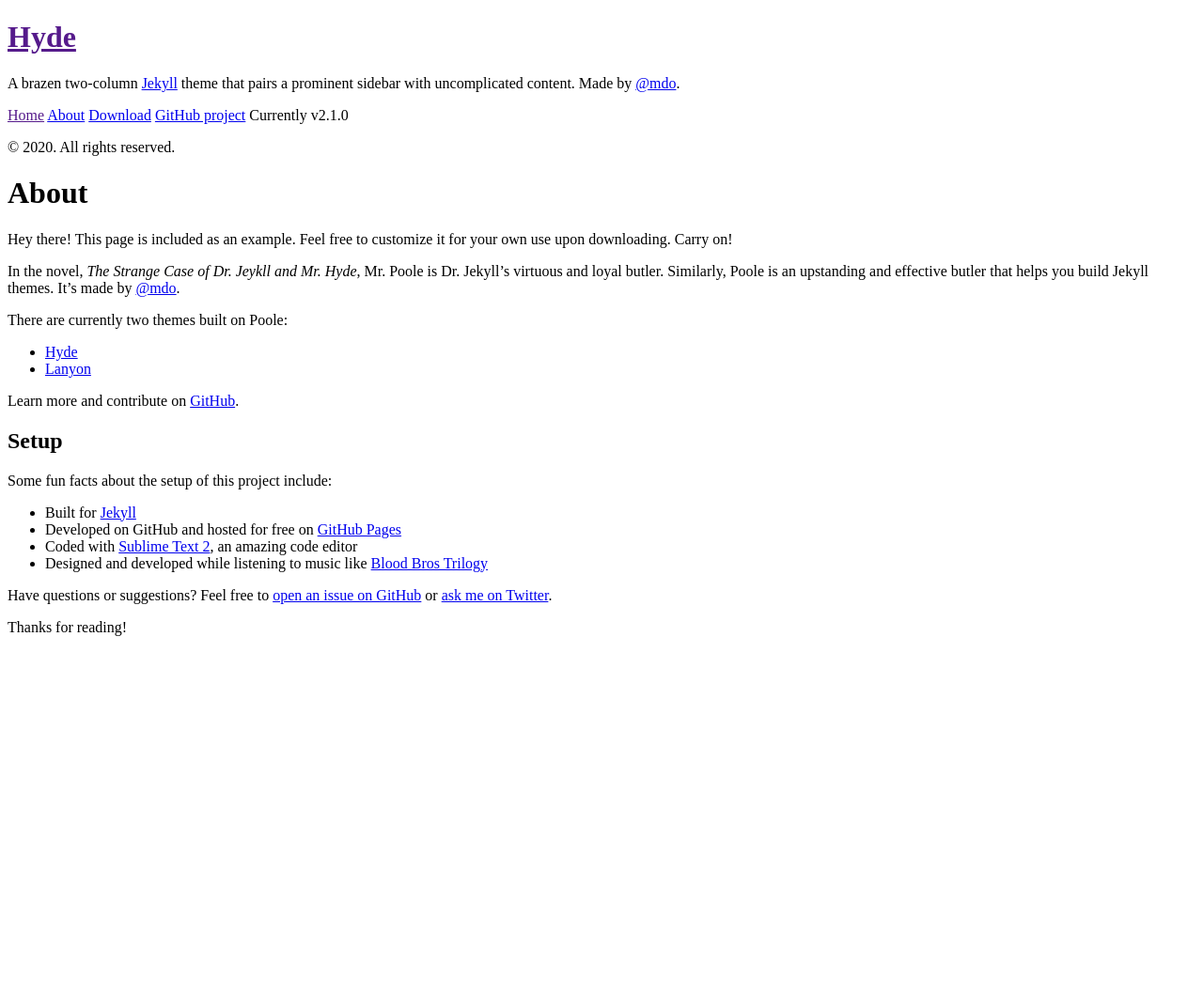
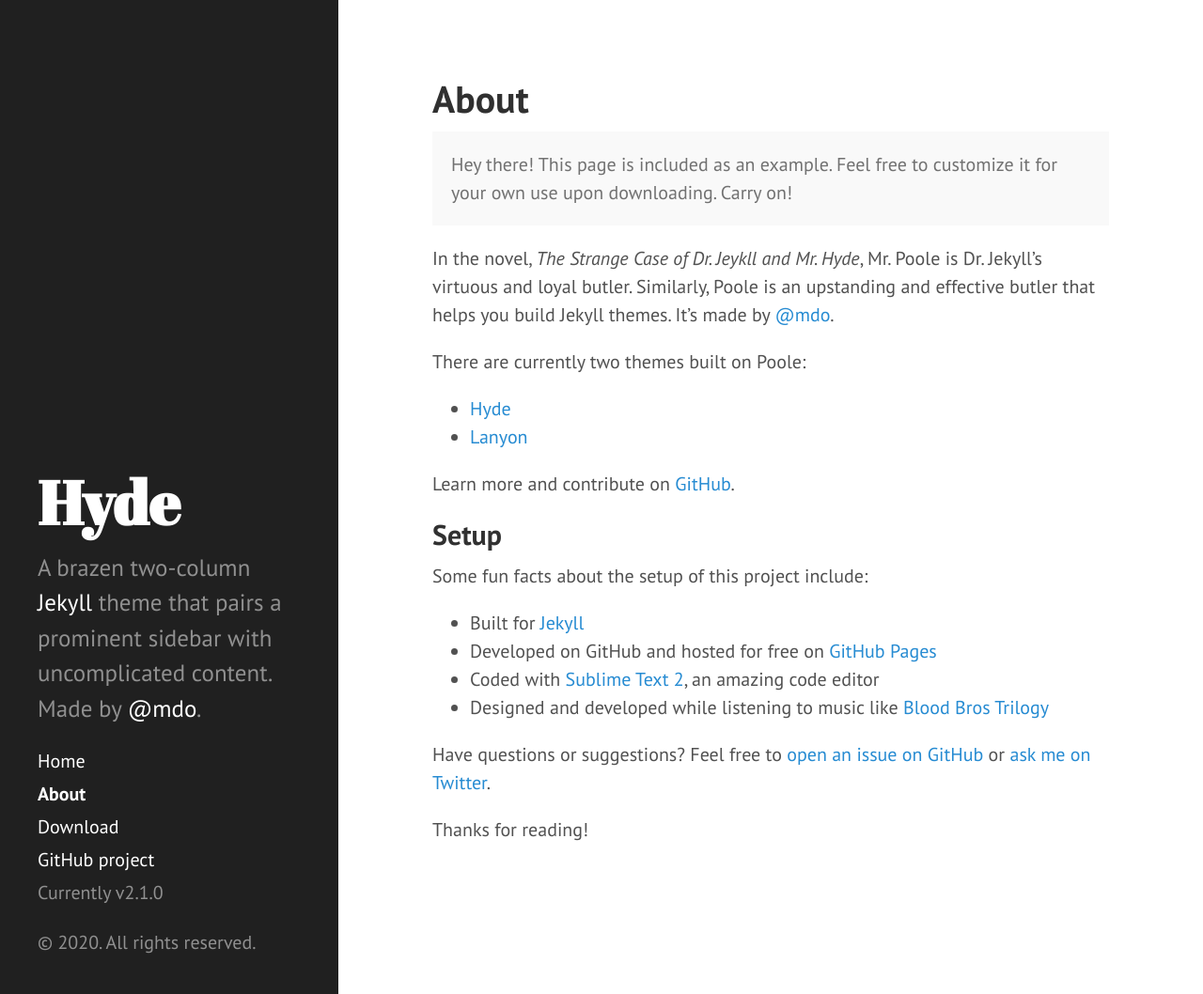
Before and after one commit to chandanavelaga/chandanavelaga.github.io, a Jekyll site: the page built from about.md, in a window 1280 px wide and 1058 px high. Shown: the whole window at 94% size. Built offline with Jekyll 4.4.1, drawn with Linux system fonts in a browser that asks for light colours; Markdown is read by kramdown in place of the engine named in the settings.

Commit message:
testing a fix

```diff
--- a/_config.yml
+++ b/_config.yml
@@ -4,7 +4,7 @@
 
 # Permalinks
 permalink:        pretty
-relative_permalinks: true
+# relative_permalinks: true
 
 # Setup
 title:            Hyde
--- a/_includes/head.html
+++ b/_includes/head.html
@@ -15,14 +15,14 @@
   </title>
 
   <!-- CSS -->
-  <link rel="stylesheet" href="{{ site.baseurl }}public/css/poole.css">
-  <link rel="stylesheet" href="{{ site.baseurl }}public/css/syntax.css">
-  <link rel="stylesheet" href="{{ site.baseurl }}public/css/hyde.css">
-  <link rel="stylesheet" href="http://fonts.googleapis.com/css?family=PT+Sans:400,400italic,700|Abril+Fatface">
+  <link rel="stylesheet" href="{{ "public/css/poole.css" | relative_url }}">
+  <link rel="stylesheet" href="{{ "public/css/syntax.css" | relative_url }}">
+  <link rel="stylesheet" href="{{ "public/css/hyde.css" | relative_url }}">
+  <link rel="stylesheet" href="https://fonts.googleapis.com/css?family=PT+Sans:400,400italic,700|Abril+Fatface">
 
   <!-- Icons -->
-  <link rel="apple-touch-icon-precomposed" sizes="144x144" href="{{ site.baseurl }}public/apple-touch-icon-144-precomposed.png">
-                                 <link rel="shortcut icon" href="{{ site.baseurl }}public/favicon.ico">
+  <link rel="apple-touch-icon-precomposed" sizes="144x144" href="{{ "public/apple-touch-icon-144-precomposed.png" | relative_url }}">
+  <link rel="shortcut icon" href="{{ "public/favicon.ico" | relative_url }}">
 
   <!-- RSS -->
   <link rel="alternate" type="application/rss+xml" title="RSS" href="/atom.xml">
--- a/_includes/sidebar.html
+++ b/_includes/sidebar.html
@@ -2,7 +2,7 @@
   <div class="container sidebar-sticky">
     <div class="sidebar-about">
       <h1>
-        <a href="{{ site.baseurl }}">
+        <a href="{{ "/" | relative_url }}">
           {{ site.title }}
         </a>
       </h1>
@@ -10,7 +10,7 @@
     </div>
 
     <nav class="sidebar-nav">
-      <a class="sidebar-nav-item{% if page.url == site.baseurl %} active{% endif %}" href="{{ site.baseurl }}">Home</a>
+      <a class="sidebar-nav-item{% if page.url ==  "/" | relative_url %} active{% endif %}" href="{{  "/" | relative_url }}">Home</a>
 
       {% comment %}
         The code below dynamically generates a sidebar nav of pages with
```
Also changed, not shown: 1 other file.
